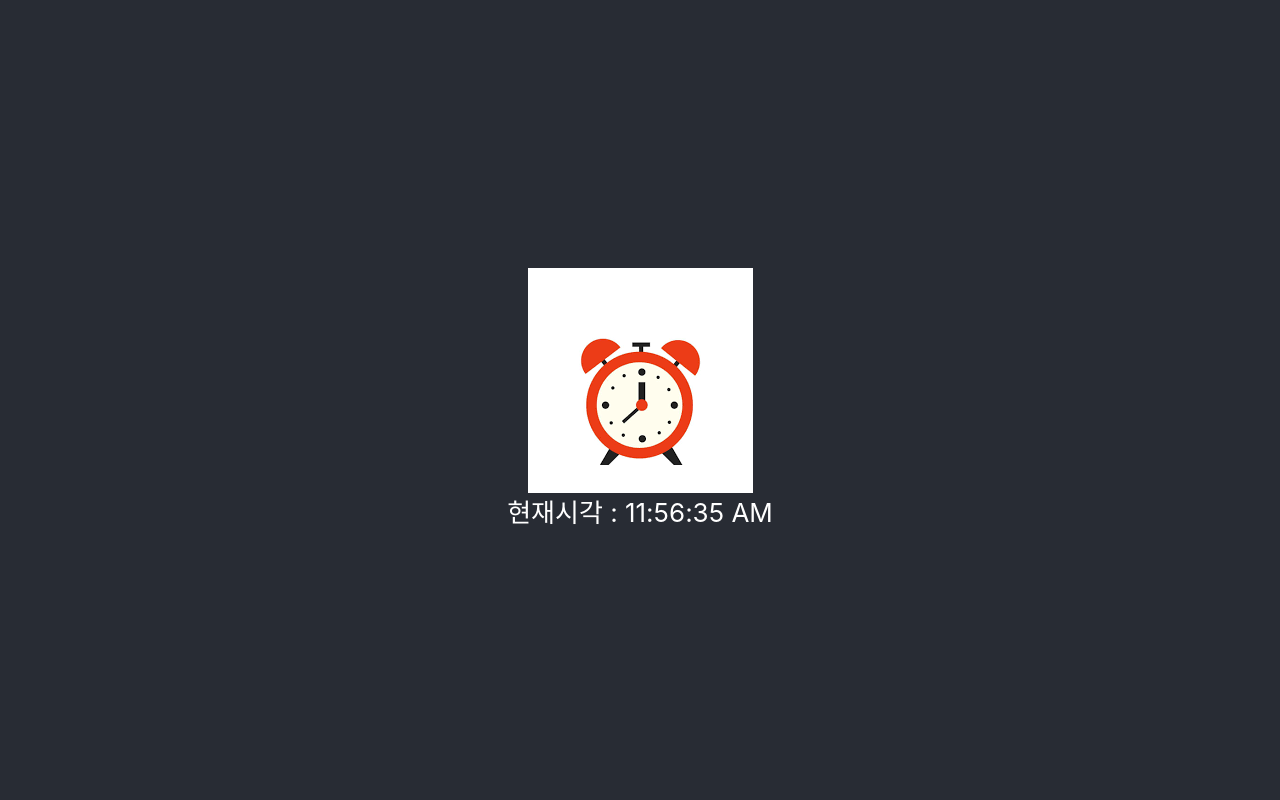
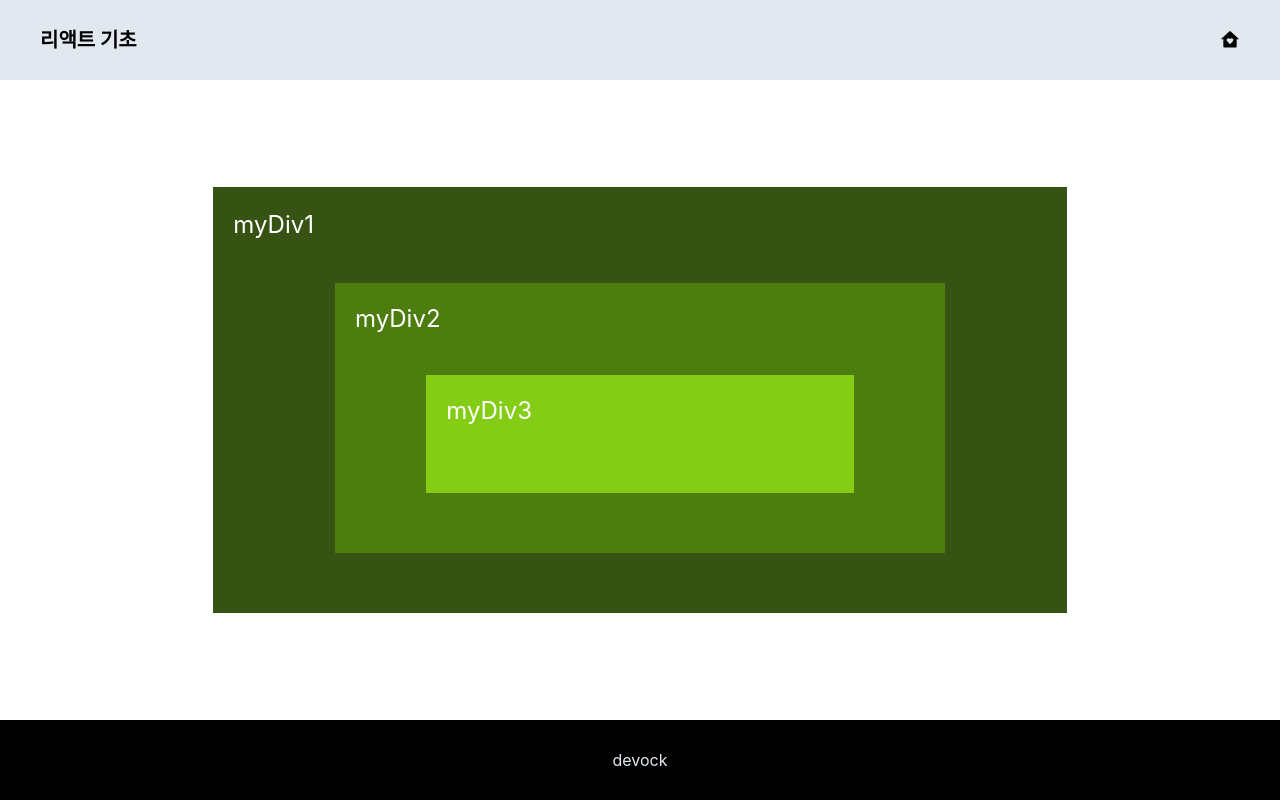
Before and after one commit to softlee144/basicapp, a React (Create React App) app: page / in a window 1280 px wide. Built offline with nearby package versions, Linux system fonts and the light colour scheme.

Commit message:
props 전달1 - 화면 그리기

```diff
--- /dev/null
+++ b/src/03_props/MyDiv1.js
@@ -0,0 +1,16 @@
+import React from "react";
+import MyDiv2 from "./MyDiv2";
+
+export default function MyDiv1() {
+  return (
+    <div
+      className="flex flex-col p-5
+                    justify-center items-center
+                    w-2/3 h-2/3 text-2xl
+                    bg-lime-900 text-white"
+    >
+      <div className="w-full h-10 flex justify-start items-center">myDiv1</div>
+      <MyDiv2 />
+    </div>
+  );
+}
--- /dev/null
+++ b/src/03_props/MyDiv2.js
@@ -0,0 +1,15 @@
+import MyDiv3 from "./MyDiv3";
+
+export default function MyDiv2() {
+  return (
+    <div
+      className="flex flex-col p-5 m-10
+                    w-3/4 h-3/4
+                    justify-center items-center
+                    bg-lime-700 text-white"
+    >
+      <div className="w-full flex justify-start items-center">myDiv2</div>
+      <MyDiv3 />
+    </div>
+  );
+}
--- /dev/null
+++ b/src/03_props/MyDiv3.js
@@ -0,0 +1,11 @@
+export default function MyDiv3() {
+  return (
+    <div
+      className="flex flex-col p-5 m-10
+                    w-3/4 h-3/4
+                    bg-lime-500 text-white"
+    >
+      myDiv3
+    </div>
+  );
+}
--- a/src/App.js
+++ b/src/App.js
@@ -1,13 +1,22 @@
-//import Hello from "./01/Hello";
-import MyClock from "./02/MyClock";
+import { RiHomeHeartFill } from "react-icons/ri";
 import "./App.css";
+import MyDiv1 from "./03_props/MyDiv1";
 
 function App() {
   return (
-    <div className="App">
-      <header className="App-header">
-        <MyClock />
+    <div className="flex flex-col w-full h-screen mx-auto">
+      <header className="flex justify-between items-center text-xl font-bold h-20 p-10 bg-slate-200">
+        <p>리액트 기초</p>
+        <p>
+          <RiHomeHeartFill />
+        </p>
       </header>
+      <main className="grow w-full flex justify-center items-center overflow-y-auto">
+        <MyDiv1 />
+      </main>
+      <footer className="flex justify-center items-center h-20  bg-black text-slate-200">
+        devock
+      </footer>
     </div>
   );
 }
```
